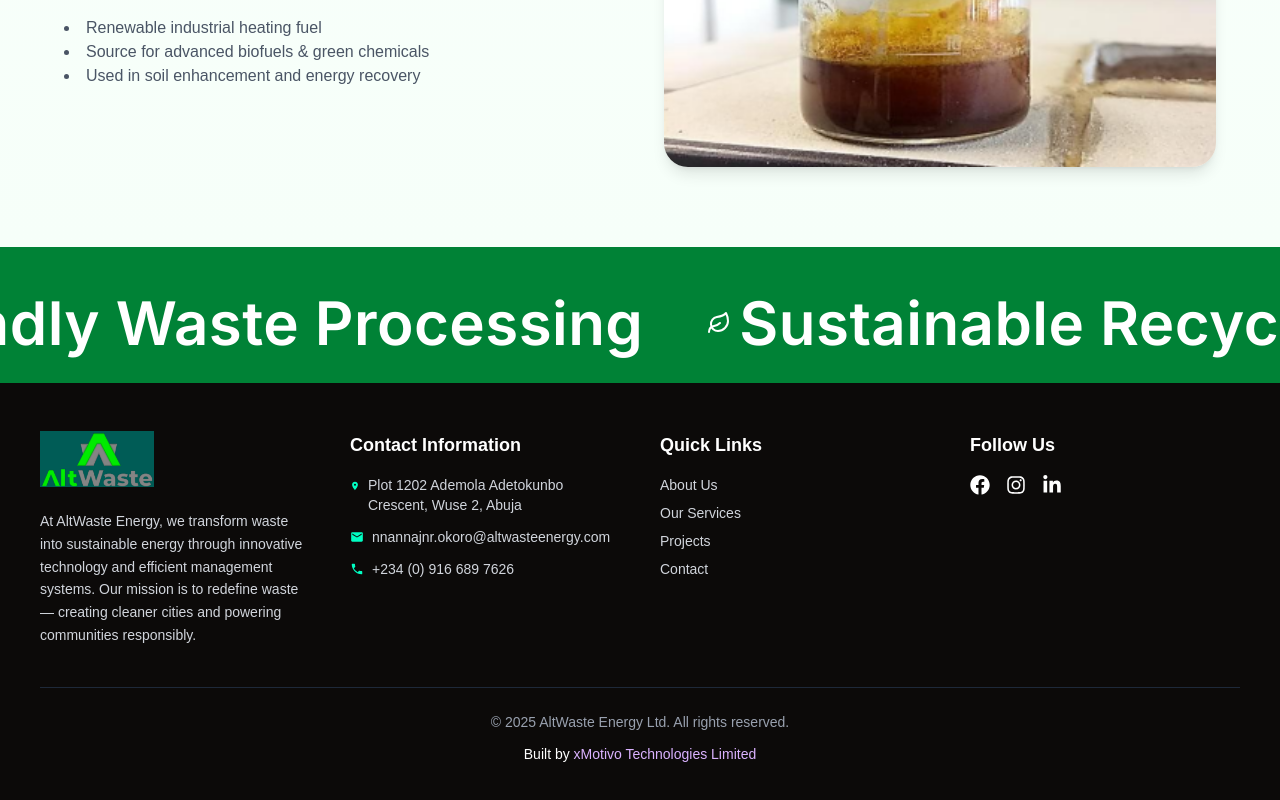
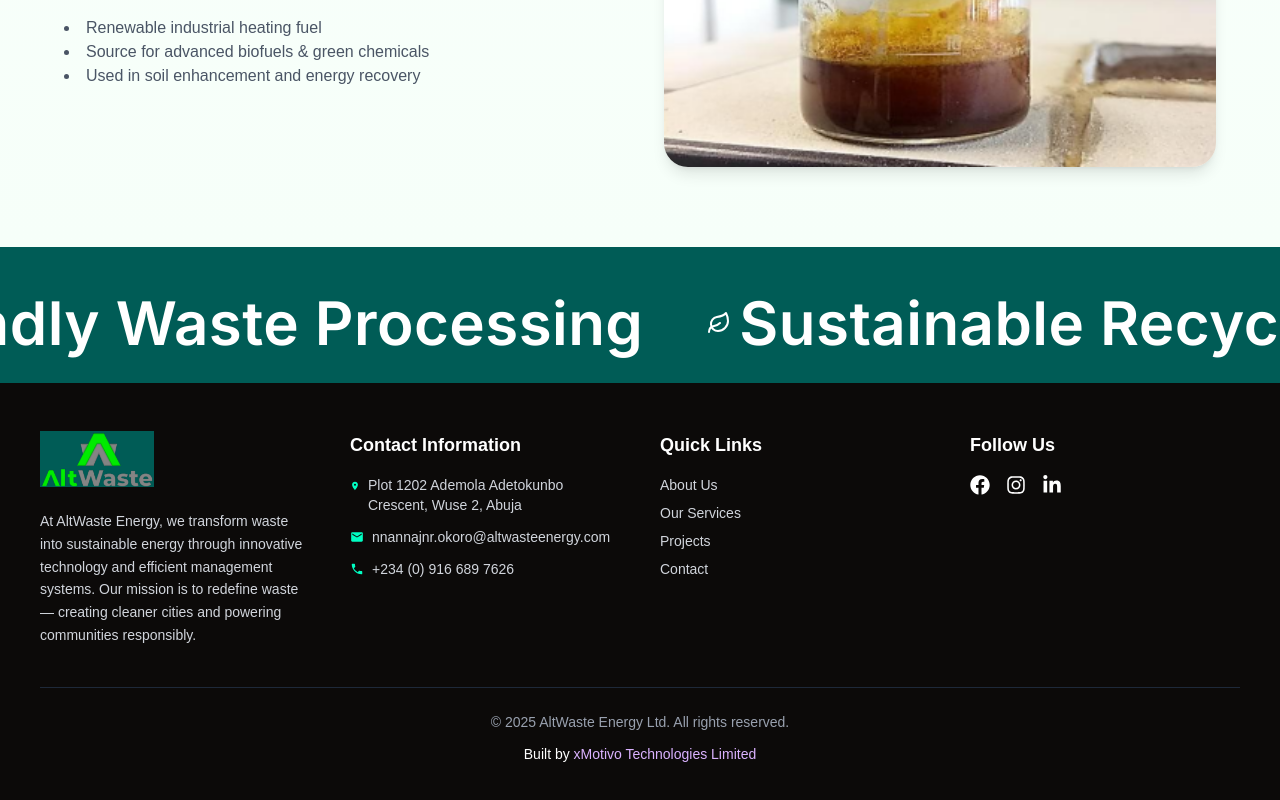
Before and after one commit to fortunejr/altwaste, a React (Vite) app: page / in a window 1280 px wide. Shown: the part 5398-6198 px from the top of the page. Built offline with nearby package versions, Linux system fonts and the light colour scheme; a web font is replaced by a local one.

Commit message:
UI changes

```diff
--- a/src/Components/Marquee/Marquee.jsx
+++ b/src/Components/Marquee/Marquee.jsx
@@ -3,7 +3,7 @@ import Marquee from "react-fast-marquee";
 
 export default function MarqueeText() {
   return (
-    <div className="bg-green-700 py-10 pb-24 h-12">
+    <div className="bg-darkGreen py-10 pb-24 h-12">
       <Marquee
         gradient={false}
         speed={50}
```
